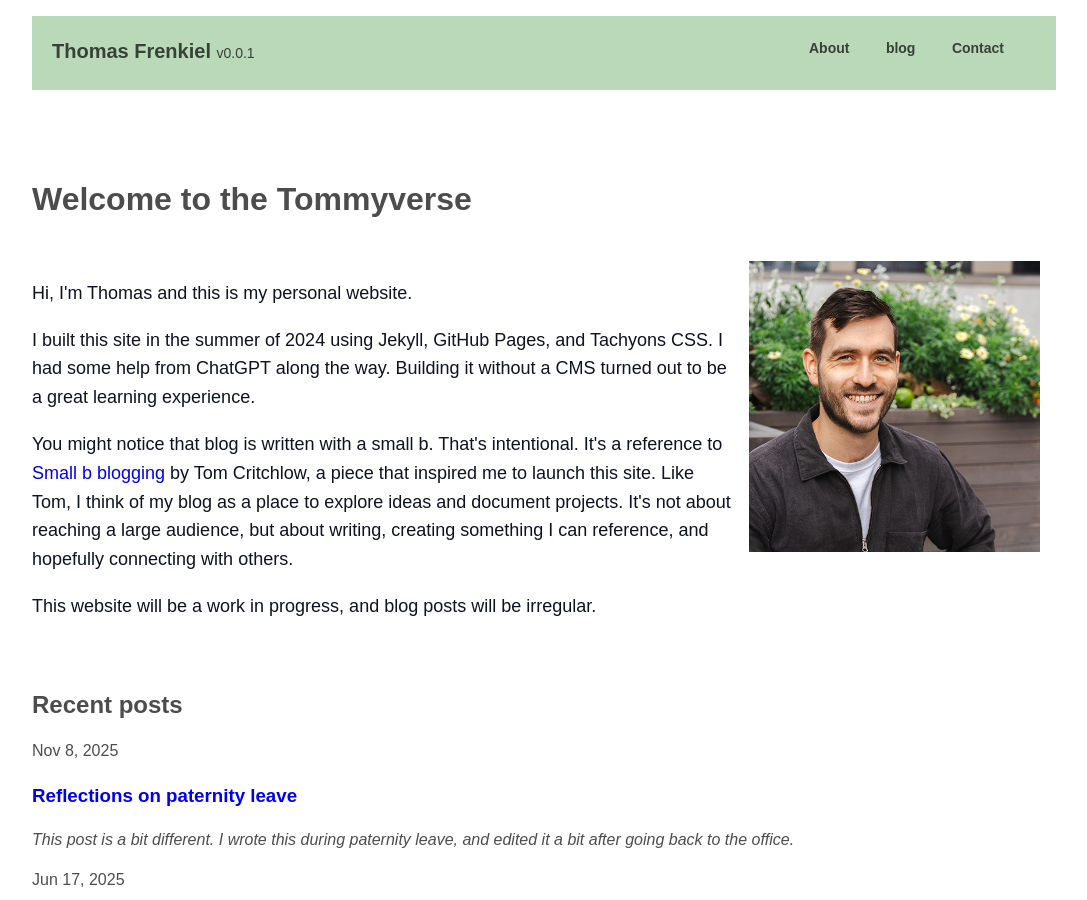
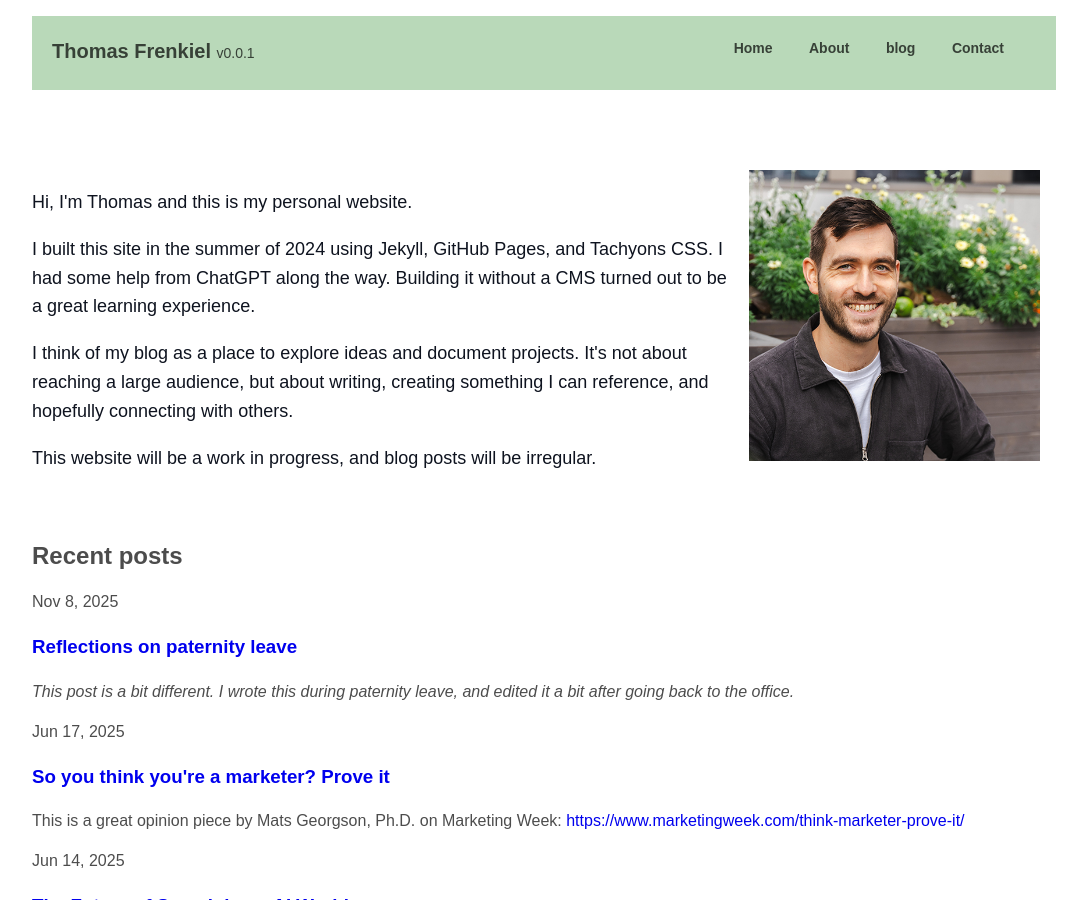
Before and after one commit to tfrenkiel040/website, a Jekyll site: the page built from index.markdown, in a window 1280 px wide and 900 px high. Shown: the whole window, without its empty margins (96-1183 px from the left). Built offline with Jekyll 4.4.1, drawn with Linux system fonts in a browser that asks for light colours.

Commit message:
some edits to home

```diff
--- a/_layouts/default.html
+++ b/_layouts/default.html
@@ -29,6 +29,7 @@
                 </a>
             </div>
             <nav class="db dtc-ns v-mid w-100 tl tr-ns mt2 mt0-ns">
+                <a title="Home" href="/" class="spcial f6 fw6 hover-blue link black-70 mr2 mr3-m mr4-l dib">Home</a>
                 <a title="About" href="/about/" class="spcial f6 fw6 hover-blue link black-70 mr2 mr3-m mr4-l dib">About</a>
                 <a title="Blog" href="/blog/" class="spcial f6 fw6 hover-blue link black-70 mr2 mr3-m mr4-l dib">blog</a>
                 <a title="Contact" href="/contact/" class="spcial f6 fw6 hover-blue link black-70 mr2 mr3-m mr4-l dib">Contact</a>
--- a/index.markdown
+++ b/index.markdown
@@ -3,7 +3,6 @@
 # To modify the layout, see https://jekyllrb.com/docs/themes/#overriding-theme-defaults
 
 layout: home
-title: Welcome to the Tommyverse  # This will be shown as an <h1> title
 list_title: Recent posts  # Custom title for the blog posts section
 ---
 
@@ -11,7 +10,7 @@ list_title: Recent posts  # Custom title for the blog posts section
     <div class="fl w-70 pa2">
         <p>Hi, I'm Thomas and this is my personal website. </p>
         <p>I built this site in the summer of 2024 using Jekyll, GitHub Pages, and Tachyons CSS. I had some help from ChatGPT along the way. Building it without a CMS turned out to be a great learning experience. </p>
-<p>You might notice that blog is written with a small b. That's intentional. It's a reference to <a href="https://tomcritchlow.com/2018/02/23/small-b-blogging/" target="_blank">Small b blogging</a> by Tom Critchlow, a piece that inspired me to launch this site. Like Tom, I think of my blog as a place to explore ideas and document projects. It's not about reaching a large audience, but about writing, creating something I can reference, and hopefully connecting with others.</p>
+<p>I think of my blog as a place to explore ideas and document projects. It's not about reaching a large audience, but about writing, creating something I can reference, and hopefully connecting with others.</p>
 <p>This website will be a work in progress, and blog posts will be irregular.</p>
     </div>
     <div class="fl w-30 pa2">
```
